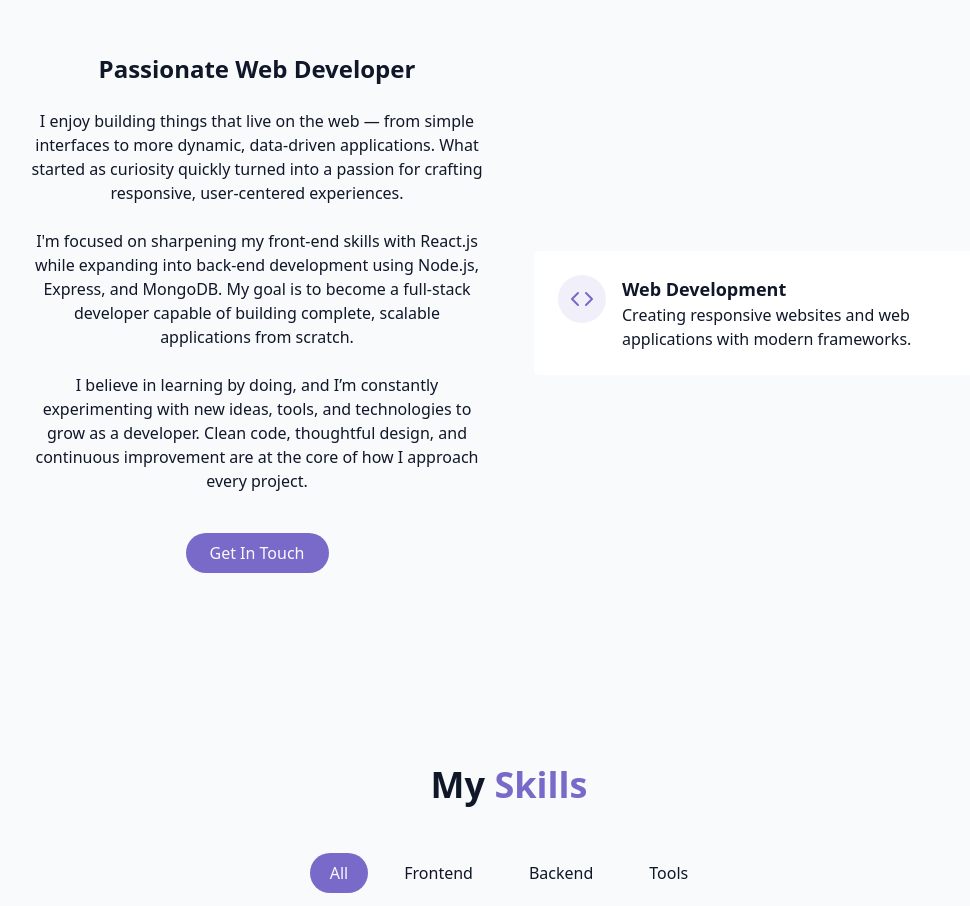
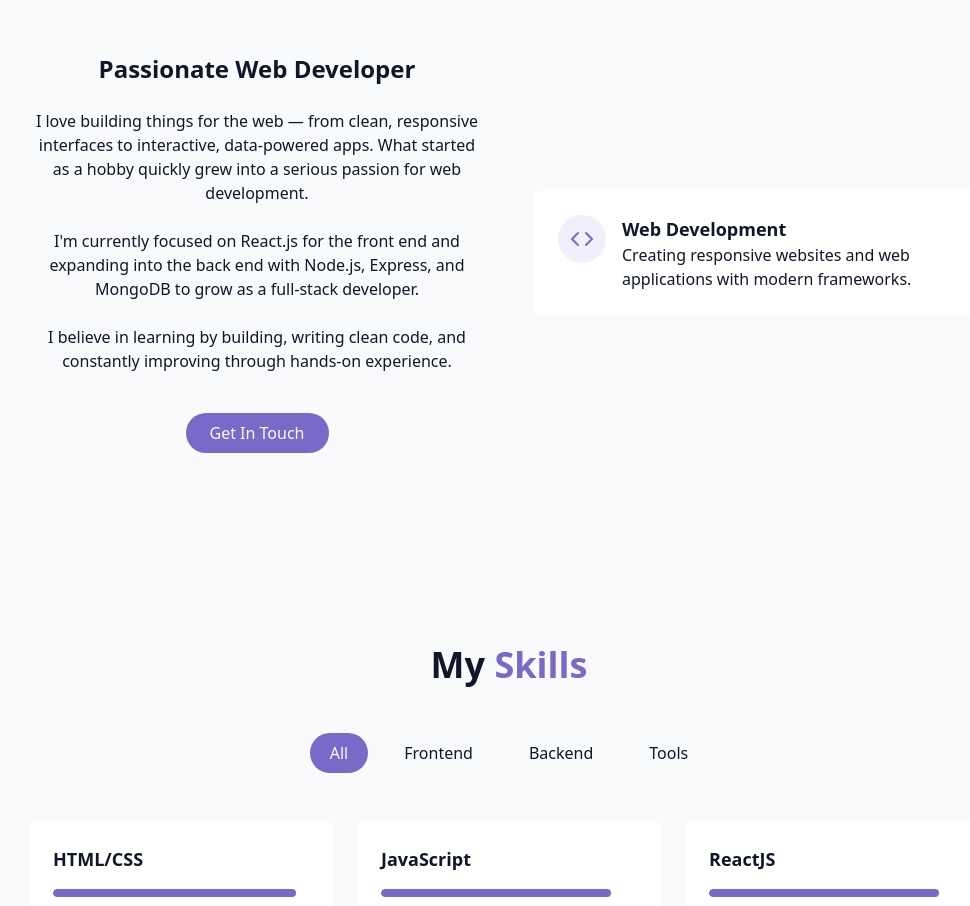
Before and after one commit to Shadabkhan2004/Portfolio-wesbite, a React (Vite) app: page / in a window 1280 px wide. Shown: the part 955-1861 px from the top of the page, without its empty margins (131-1101 px from the left). Built offline with nearby package versions, Linux system fonts and the light colour scheme.

Commit message:
Update AboutSection.jsx

```diff
--- a/src/components/AboutSection.jsx
+++ b/src/components/AboutSection.jsx
@@ -16,16 +16,17 @@ export const AboutSection = () => {
             </h3>
 
             <p className="text-muted-foreground">
-  I enjoy building things that live on the web — from simple interfaces to more dynamic, data-driven applications. What started as curiosity quickly turned into a passion for crafting responsive, user-centered experiences.
+  I love building things for the web — from clean, responsive interfaces to interactive, data-powered apps. What started as a hobby quickly grew into a serious passion for web development.
 </p>
 
 <p className="text-muted-foreground">
-  I'm focused on sharpening my front-end skills with React.js while expanding into back-end development using Node.js, Express, and MongoDB. My goal is to become a full-stack developer capable of building complete, scalable applications from scratch.
+  I'm currently focused on React.js for the front end and expanding into the back end with Node.js, Express, and MongoDB to grow as a full-stack developer.
 </p>
 
 <p className="text-muted-foreground">
-  I believe in learning by doing, and I’m constantly experimenting with new ideas, tools, and technologies to grow as a developer. Clean code, thoughtful design, and continuous improvement are at the core of how I approach every project.
+  I believe in learning by building, writing clean code, and constantly improving through hands-on experience.
 </p>
+
 
 
             <div className="flex flex-col sm:flex-row gap-4 pt-4 justify-center">
```
